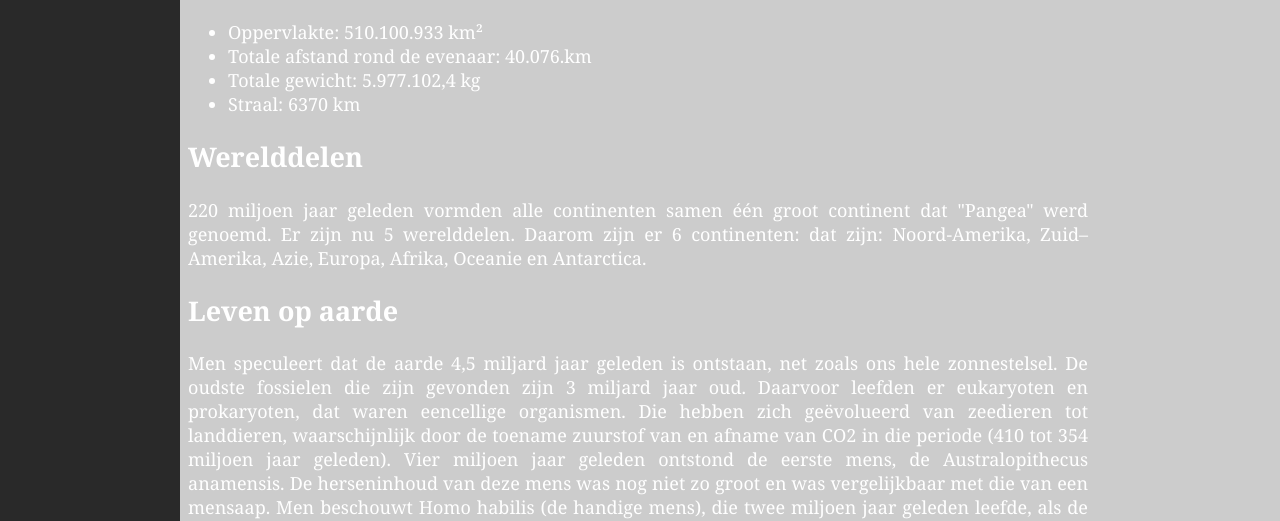
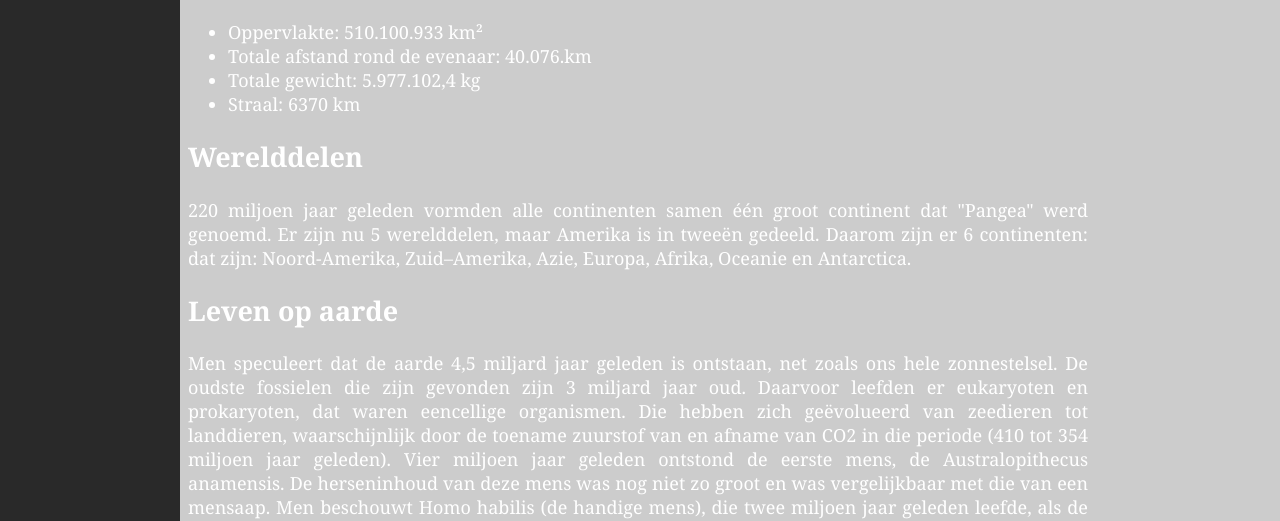
Before and after one commit to Jamie13388/Website, a plain HTML site: page aarde.html in a window 1280 px wide. Shown: the part 285-806 px from the top of the page. Drawn offline with Linux system fonts and the light colour scheme.

Commit message:
geen spelfouten

```diff
--- a/aarde.html
+++ b/aarde.html
@@ -37,7 +37,7 @@
             </ul>
 
             <h2>Werelddelen</h2>
-            <p>220 miljoen jaar geleden vormden alle continenten samen één groot continent dat "Pangea" werd genoemd. Er zijn nu 5 werelddelen. Daarom zijn er 6 continenten: dat zijn: Noord-Amerika, Zuid–Amerika, Azie, Europa, Afrika, Oceanie en Antarctica.</p>
+            <p>220 miljoen jaar geleden vormden alle continenten samen één groot continent dat "Pangea" werd genoemd. Er zijn nu 5 werelddelen, maar Amerika is in tweeën gedeeld. Daarom zijn er 6 continenten: dat zijn: Noord-Amerika, Zuid–Amerika, Azie, Europa, Afrika, Oceanie en Antarctica.</p>
 
             <h2>Leven op aarde</h2>
             <p>Men speculeert dat de aarde 4,5 miljard jaar geleden is ontstaan, net zoals ons hele zonnestelsel. De oudste fossielen die zijn gevonden zijn 3 miljard jaar oud. Daarvoor leefden er eukaryoten en prokaryoten, dat waren eencellige organismen. Die hebben zich geëvolueerd van zeedieren tot landdieren, waarschijnlijk door de toename zuurstof van en afname van CO2 in die periode (410 tot 354 miljoen jaar geleden). Vier miljoen jaar geleden ontstond de eerste mens, de Australopithecus anamensis. De herseninhoud van deze mens was nog niet zo groot en was vergelijkbaar met die van een mensaap. Men beschouwt Homo habilis (de handige mens), die twee miljoen jaar geleden leefde, als de eerste echte mens, omdat die een grotere herseninhoud hadden dan hun voorouders. De Homo egaster word gezien als de voorouder van de Homo erectus (rechtlopende mens) en de Homo heidelbergensis. In 1997 werden de oudste menselijke resten van Europa beschreven als een aparte soort, Homo antecessor. Wetenschappers denken dat deze soort de voorouders zijn van ons, Homo sapiens.</p>
```
Also changed, not shown: index.html (+1 -1 lines).
